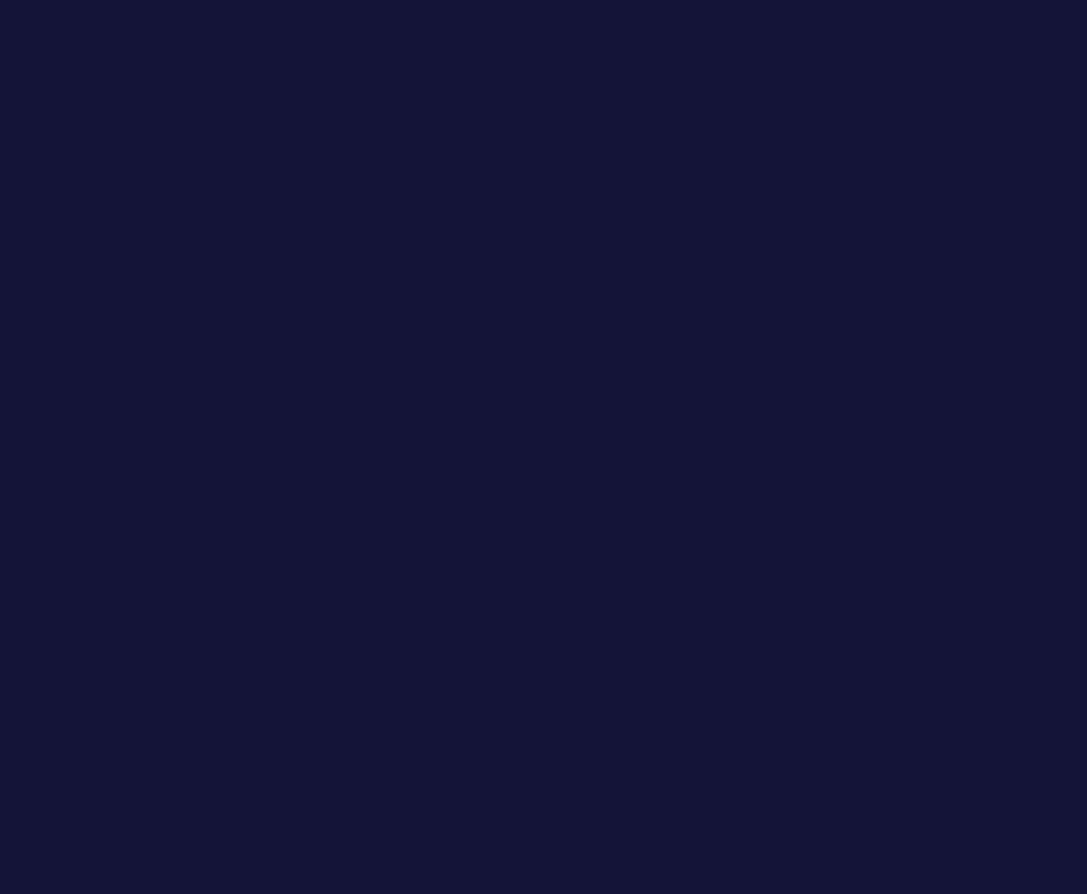
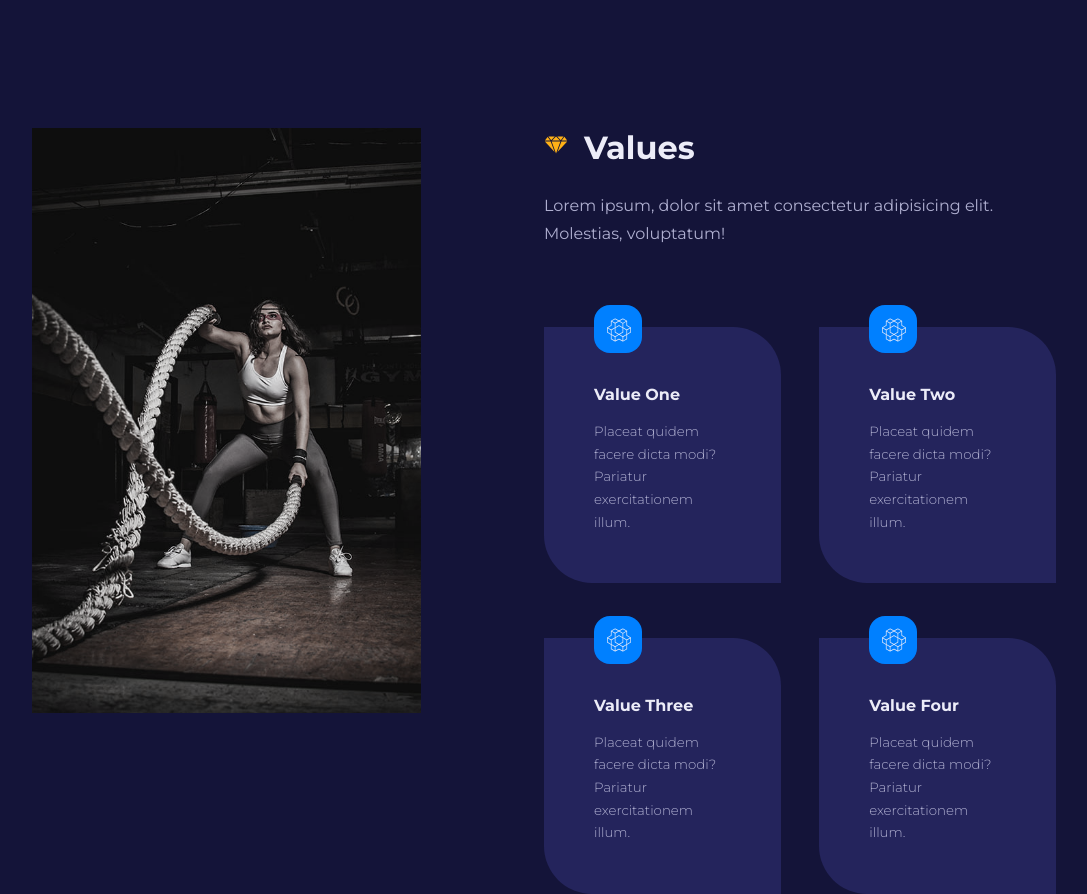
Before and after one commit to kodesand/React-website, a React (Vite) app: page / in a window 1280 px wide. Shown: the part 1500-2394 px from the top of the page, without its empty margins (96-1183 px from the left). Before the commit the page ends 1420 px from the top, so only its background shows below. Built offline with nearby package versions, Linux system fonts and the light colour scheme.

Commit message:
values component

```diff
--- a/src/UI/card/index.jsx
+++ b/src/UI/card/index.jsx
@@ -1,7 +1,7 @@
 import './style.css'
 
-const Card = ({ classname, children }) => {
-  return <article className={`card ${classname}`}>{children}</article>
+const Card = ({ className, children }) => {
+  return <article className={`card ${className}`}>{children}</article>
 }
 
 export default Card
--- /dev/null
+++ b/src/components/Values/data.js
@@ -0,0 +1,28 @@
+const values = [
+  {
+    id: 1,
+    // icon: <SiOpenaigym />,
+    title: 'Value One',
+    desc: 'Placeat quidem facere dicta modi? Pariatur exercitationem illum.',
+  },
+  {
+    id: 2,
+    // icon: <SiOpenaigym />,
+    title: 'Value Two',
+    desc: 'Placeat quidem facere dicta modi? Pariatur exercitationem illum.',
+  },
+  {
+    id: 3,
+    // icon: <SiOpenaigym />,
+    title: 'Value Three',
+    desc: 'Placeat quidem facere dicta modi? Pariatur exercitationem illum.',
+  },
+  {
+    id: 4,
+    // icon: <SiOpenaigym />,
+    title: 'Value Four',
+    desc: 'Placeat quidem facere dicta modi? Pariatur exercitationem illum.',
+  },
+]
+
+export default values
--- /dev/null
+++ b/src/components/Values/index.jsx
@@ -0,0 +1,44 @@
+import Image from '/images/values.jpg'
+import SectionHeader from '@/components/SectionHeader'
+import { GiCutDiamond } from 'react-icons/gi'
+import { SiOpenaigym } from 'react-icons/si'
+
+import Card from '@/UI/Card'
+import values from './data.js'
+import './style.css'
+
+const Values = () => {
+  return (
+    <section className='values'>
+      <div className='container values__container'>
+        <div className='values__left'>
+          <div className='values__image'>
+            <img src={Image} alt='' />
+          </div>
+        </div>
+        <div className='values__right'>
+          <SectionHeader icon={<GiCutDiamond />} title='Values' />
+          <p>
+            Lorem ipsum, dolor sit amet consectetur adipisicing elit. Molestias,
+            voluptatum!
+          </p>
+          <div className='values__wrapper'>
+            {values.map(({ id, title, desc }) => {
+              return (
+                <Card key={id} className='values__value'>
+                  <span>
+                    <SiOpenaigym />
+                  </span>
+                  <h4>{title}</h4>
+                  <small>{desc}</small>
+                </Card>
+              )
+            })}
+          </div>
+        </div>
+      </div>
+    </section>
+  )
+}
+
+export default Values
--- /dev/null
+++ b/src/components/Values/style.css
@@ -0,0 +1,35 @@
+.values__container {
+  display: grid;
+  grid-template-columns: 38% 50%;
+  gap: 12%;
+}
+
+.values__image {
+  filter: saturate(0.25);
+  transition: var(--transition);
+}
+
+.values__image:hover {
+  filter: saturate(1);
+}
+
+.values__right > p {
+  margin: 1.5rem 0 5rem;
+}
+
+.values__wrapper {
+  display: grid;
+  grid-template-columns: 1fr 1fr;
+  gap: 3.4rem 2.4rem;
+}
+
+.card.values__value {
+  padding-top: 3.5rem;
+  text-align: left;
+  position: relative;
+}
+
+.card.values__value span {
+  position: absolute;
+  top: -1.5rem;
+}
--- a/src/pages/home/Home.jsx
+++ b/src/pages/home/Home.jsx
@@ -1,5 +1,6 @@
-import MainHeader from '@/components/header'
-import Programs from '@/components/programs'
+import MainHeader from '@/components/Header'
+import Programs from '@/components/Programs'
+import Values from '@/components/Values'
 
 import './home.css'
 
@@ -8,6 +9,7 @@ const Home = () => {
     <>
       <MainHeader />
       <Programs />
+      <Values />
     </>
   )
 }
```
